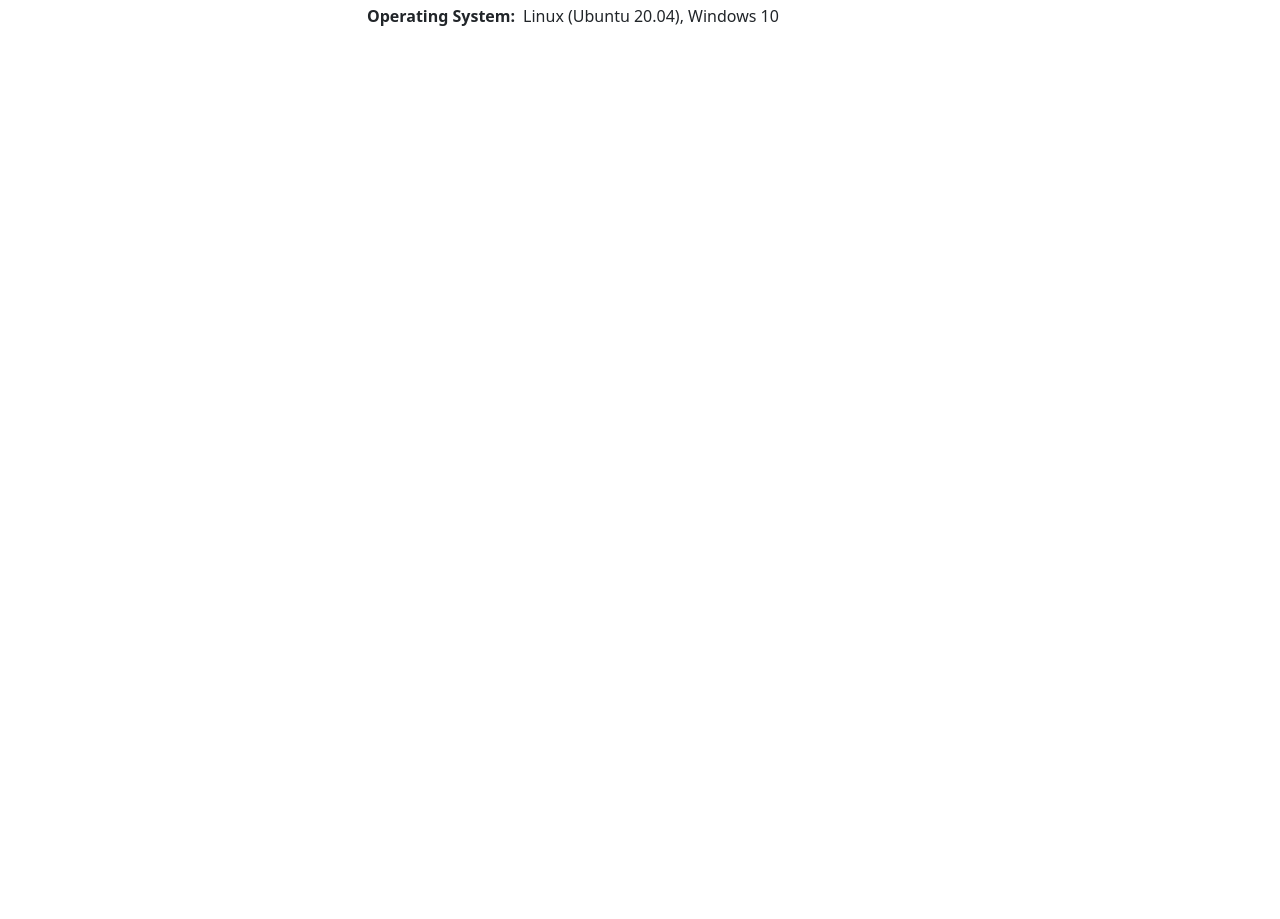
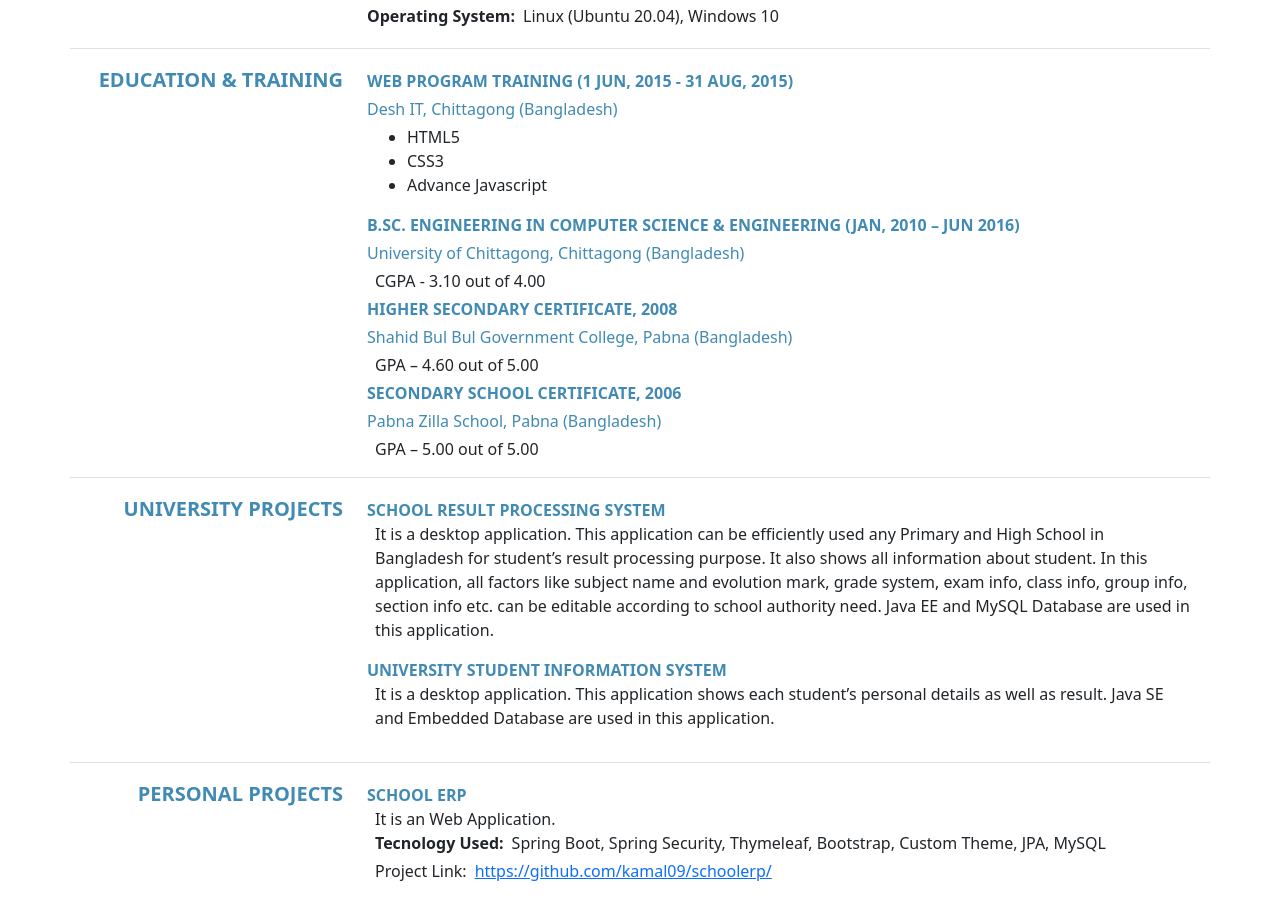
Before and after one commit to kamal09/portfolio, a React (Create React App) app: page / in a window 1280 px wide. Shown: the part 1682-2601 px from the top of the page. Before the commit the page ends 1746 px from the top, so only its background shows below. Built offline with nearby package versions, Linux system fonts and the light colour scheme.

Commit message:
finish design

```diff
--- a/src/App.js
+++ b/src/App.js
@@ -246,6 +246,128 @@ function App() {
 
                     </div>
                 </div>
+                {/*border*/}
+                <div className="row">
+                    <div className="col-12 border-top my-3"></div>
+                </div>
+                {/*EDUCATION & TRAINING*/}
+                <div className="row">
+                    <div className="col-3">
+                        <div className="d-flex justify-content-end">
+                            <div className="fs-5 fw-bold" style={{color: "#418ab3"}}>EDUCATION & TRAINING</div>
+                        </div>
+                    </div>
+                    <div className="col-9">
+                        <div>
+                            <div className="mt-1 fs-6 fw-bold" style={{color: "#418ab3"}}>WEB PROGRAM TRAINING (1 JUN,
+                                2015 - 31 AUG, 2015)
+                            </div>
+                            <div className="my-1" style={{color: "#418ab3"}}>Desh IT, Chittagong (Bangladesh)</div>
+                            <div className="px-2">
+                                <ul>
+                                    <li>HTML5</li>
+                                    <li>CSS3</li>
+                                    <li>Advance Javascript</li>
+                                </ul>
+                            </div>
+                        </div>
+                        <div>
+                            <div className="mt-1 fs-6 fw-bold" style={{color: "#418ab3"}}>B.SC. ENGINEERING IN COMPUTER
+                                SCIENCE & ENGINEERING (JAN, 2010 – JUN 2016)
+                            </div>
+                            <div className="my-1" style={{color: "#418ab3"}}>University of Chittagong, Chittagong
+                                (Bangladesh)
+                            </div>
+                            <div className="px-2">CGPA - 3.10 out of 4.00</div>
+                        </div>
+                        <div>
+                            <div className="mt-1 fs-6 fw-bold" style={{color: "#418ab3"}}>HIGHER SECONDARY CERTIFICATE,
+                                2008
+                            </div>
+                            <div className="my-1" style={{color: "#418ab3"}}>Shahid Bul Bul Government College, Pabna
+                                (Bangladesh)
+                            </div>
+                            <div className="px-2">GPA – 4.60 out of 5.00</div>
+                        </div>
+                        <div>
+                            <div className="mt-1 fs-6 fw-bold" style={{color: "#418ab3"}}>SECONDARY SCHOOL CERTIFICATE,
+                                2006
+                            </div>
+                            <div className="my-1" style={{color: "#418ab3"}}>Pabna Zilla School, Pabna (Bangladesh)
+                            </div>
+                            <div className="px-2">GPA – 5.00 out of 5.00</div>
+                        </div>
+                    </div>
+                </div>
+                {/*border*/}
+                <div className="row">
+                    <div className="col-12 border-top my-3"></div>
+                </div>
+                {/*UNIVERSITY PROJECTS*/}
+                <div className="row">
+                    <div className="col-3">
+                        <div className="d-flex justify-content-end">
+                            <div className="fs-5 fw-bold" style={{color: "#418ab3"}}>UNIVERSITY PROJECTS</div>
+                        </div>
+                    </div>
+                    <div className="col-9">
+                        <div>
+                            <div className="mt-1 fs-6 fw-bold" style={{color: "#418ab3"}}>SCHOOL RESULT PROCESSING
+                                SYSTEM
+                            </div>
+                            <div className="px-2">
+                                <p>It is a desktop application. This application can be efficiently used any Primary and
+                                    High School in Bangladesh for student’s result processing purpose. It also shows all
+                                    information about student. In this application, all factors like subject name and
+                                    evolution mark, grade system, exam info, class info, group info, section info etc.
+                                    can be editable according to school authority need. Java EE and MySQL Database are
+                                    used in this application.</p>
+                            </div>
+                        </div>
+                        <div>
+                            <div className="mt-1 fs-6 fw-bold" style={{color: "#418ab3"}}>UNIVERSITY STUDENT INFORMATION
+                                SYSTEM
+                            </div>
+                            <div className="px-2">
+                                <p>It is a desktop application. This application shows each student’s personal details
+                                    as well as result. Java SE and Embedded Database are used in this application.</p>
+                            </div>
+                        </div>
+
+
+                    </div>
+                </div>
+                {/*border*/}
+                <div className="row">
+                    <div className="col-12 border-top my-3"></div>
+                </div>
+
+                {/*PERSONAL PROJECTS*/}
+                <div className="row">
+                    <div className="col-3">
+                        <div className="d-flex justify-content-end">
+                            <div className="fs-5 fw-bold" style={{color: "#418ab3"}}>PERSONAL PROJECTS</div>
+                        </div>
+                    </div>
+                    <div className="col-9">
+                        <div>
+                            <div className="mt-1 fs-6 fw-bold" style={{color: "#418ab3"}}>SCHOOL ERP</div>
+                            <div className="px-2">It is an Web Application.</div>
+                            <div className="d-flex justify-content-start px-2">
+                                <div className="fw-bold">Tecnology Used:</div>
+                                <div className="mx-2">Spring Boot, Spring Security, Thymeleaf, Bootstrap, Custom Theme,
+                                    JPA, MySQL
+                                </div>
+                            </div>
+                            <div className="d-flex justify-content-start my-1">
+                                <div className="mx-2">Project Link:</div>
+                                <div><a href="https://github.com/kamal09/schoolerp/"
+                                        className="link-primary">https://github.com/kamal09/schoolerp/</a></div>
+                            </div>
+                        </div>
+
+                    </div>
+                </div>
                 {/*footer*/}
                 <div className="row">
                     <div className="col-12 my-3"></div>
```
